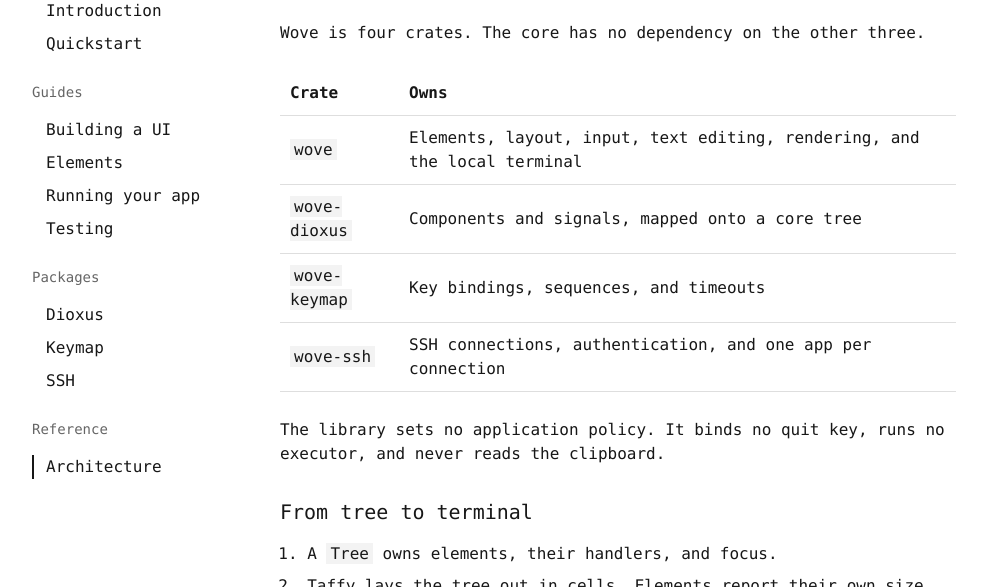
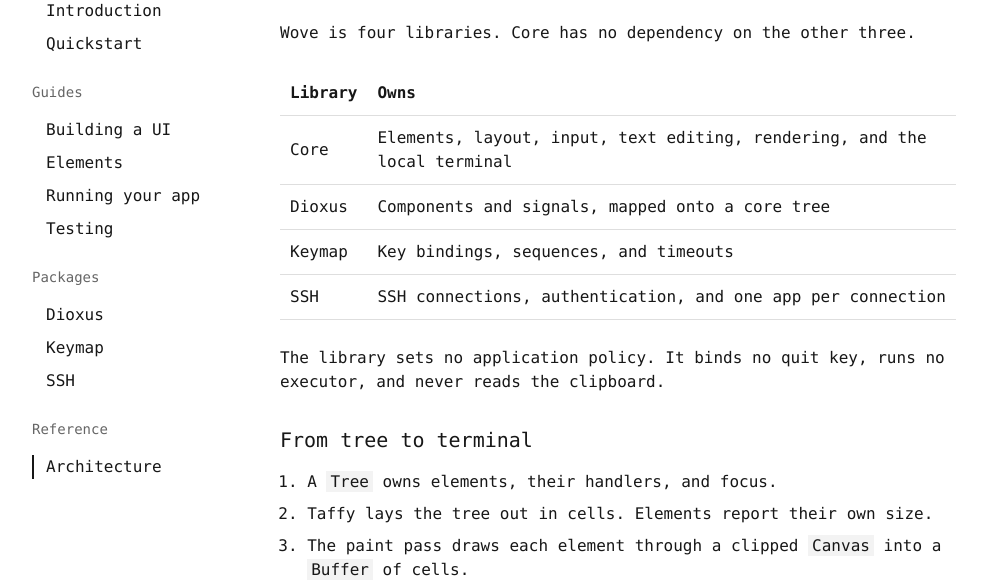
Before and after one commit to arocomputer/wove, an Astro site in the folder crates/web/: page /docs/architecture in a window 1280 px wide. Shown: the part 189-776 px from the top of the page, without its empty margins (146-1127 px from the left). Built offline with nearby package versions, Linux system fonts and the light colour scheme; Astro itself is replaced by a stand-in of ours; a web font is replaced by a local one.

Commit message:
docs: name the libraries Core, Dioxus, Keymap, and SSH in prose

````diff
--- a/crates/web/src/content/docs/architecture.mdx
+++ b/crates/web/src/content/docs/architecture.mdx
@@ -3,14 +3,14 @@ title: Architecture
 description: How the crates fit together and who owns what.
 ---
 
-Wove is four crates. The core has no dependency on the other three.
+Wove is four libraries. Core has no dependency on the other three.
 
-| Crate | Owns |
+| Library | Owns |
 | --- | --- |
-| `wove` | Elements, layout, input, text editing, rendering, and the local terminal |
-| `wove-dioxus` | Components and signals, mapped onto a core tree |
-| `wove-keymap` | Key bindings, sequences, and timeouts |
-| `wove-ssh` | SSH connections, authentication, and one app per connection |
+| Core | Elements, layout, input, text editing, rendering, and the local terminal |
+| Dioxus | Components and signals, mapped onto a core tree |
+| Keymap | Key bindings, sequences, and timeouts |
+| SSH | SSH connections, authentication, and one app per connection |
 
 The library sets no application policy. It binds no quit key, runs no
 executor, and never reads the clipboard.
@@ -41,7 +41,7 @@ already drawn. A repaint that doesn't move anything reuses the last layout.
 
 `Renderer`, `Inline`, and `input::Decoder` work on plain bytes with no
 terminal attached. The optional `terminal` feature wraps them around a local
-terminal with crossterm. `wove-ssh` wraps them around an SSH channel.
+terminal with crossterm. SSH wraps them around an SSH channel.
 
 `Inline` draws frames of any height on the main screen. Rows that scroll off
 the top belong to the terminal and are never rewritten.
@@ -59,7 +59,7 @@ Dioxus handles components and reconciliation. The adapter turns its mutations
 into public tree calls, the same ones any app can make. A failed mutation
 invalidates the view, so a partial update never goes unnoticed.
 
-`wove-ssh` runs each app on its own thread, so core elements never need to be
+The SSH library runs each app on its own thread, so core elements never need to be
 `Send`. It bounds input, output waits, and terminal size.
 
 ## Where the code lives
--- a/crates/web/src/content/docs/dioxus.mdx
+++ b/crates/web/src/content/docs/dioxus.mdx
@@ -5,7 +5,7 @@ description: Write Wove apps with components, signals, and RSX.
 
 import Frame from "../../components/Frame.astro";
 
-`wove-dioxus` runs [Dioxus](https://dioxuslabs.com) components on a Wove tree.
+Run [Dioxus](https://dioxuslabs.com) components on a Wove tree.
 You write RSX, and signals update the screen.
 
 ```toml
--- a/crates/web/src/content/docs/elements.mdx
+++ b/crates/web/src/content/docs/elements.mdx
@@ -319,7 +319,7 @@ height, set a height in the layout.
 
 ## Markdown, syntax, and diffs
 
-Three optional features of `wove` turn text into a `RichText` element. Enable
+Three optional Core features turn text into a `RichText` element. Enable
 only the ones you use:
 
 ```toml
--- a/crates/web/src/content/docs/keymap.mdx
+++ b/crates/web/src/content/docs/keymap.mdx
@@ -3,7 +3,7 @@ title: Keymap
 description: Scoped key bindings and multi-key sequences.
 ---
 
-`wove-keymap` maps keys and key sequences to your own commands.
+Keymap maps keys and key sequences to your own commands.
 
 ```toml
 [dependencies]
--- a/crates/web/src/content/docs/ssh.mdx
+++ b/crates/web/src/content/docs/ssh.mdx
@@ -3,7 +3,7 @@ title: SSH
 description: Serve a Wove app to each SSH connection.
 ---
 
-`wove-ssh` runs a separate copy of your app for each person who connects over
+SSH runs a separate copy of your app for each person who connects over
 SSH. No local terminal is involved.
 
 ```toml
````
Also changed, not shown: crates/web/src/pages/crates.astro (+4 -4 lines), README.md, crates/dioxus/README.md, crates/examples/README.md, crates/keymap/README.md, crates/ssh/README.md.
